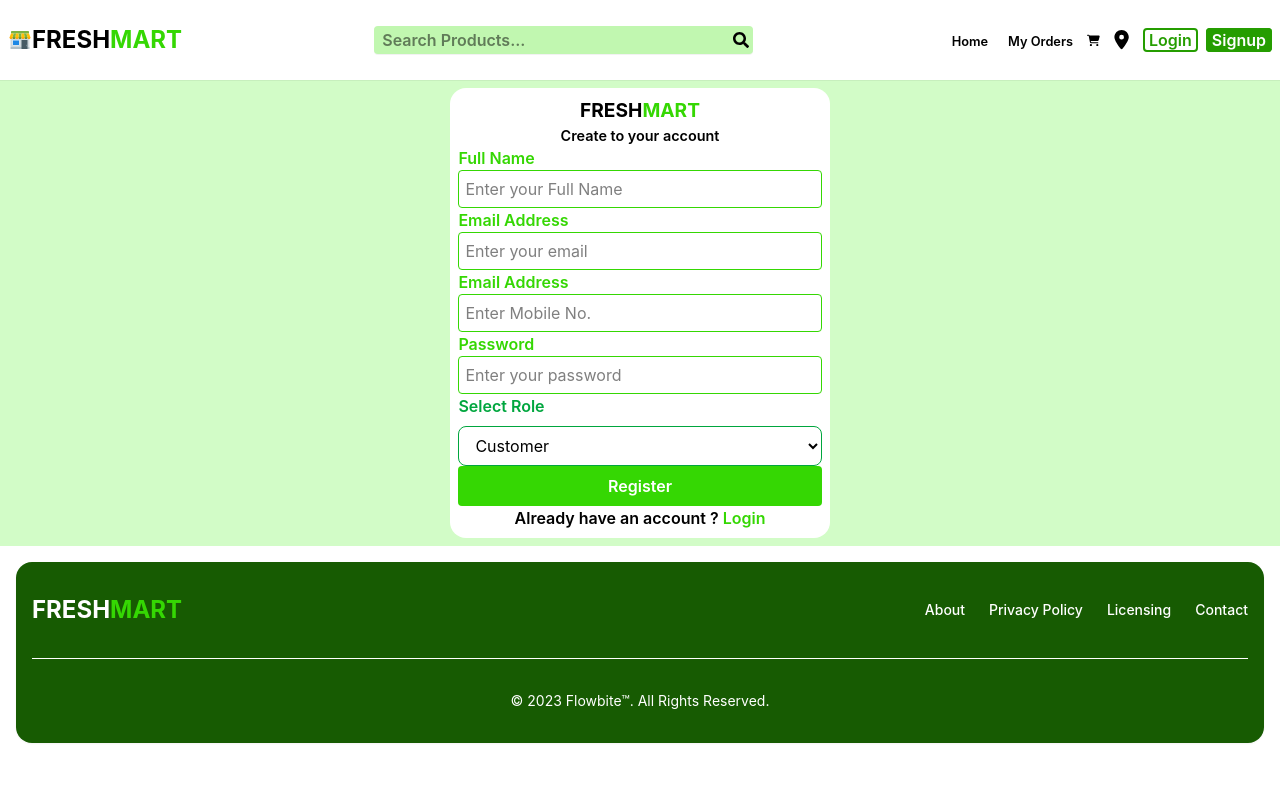
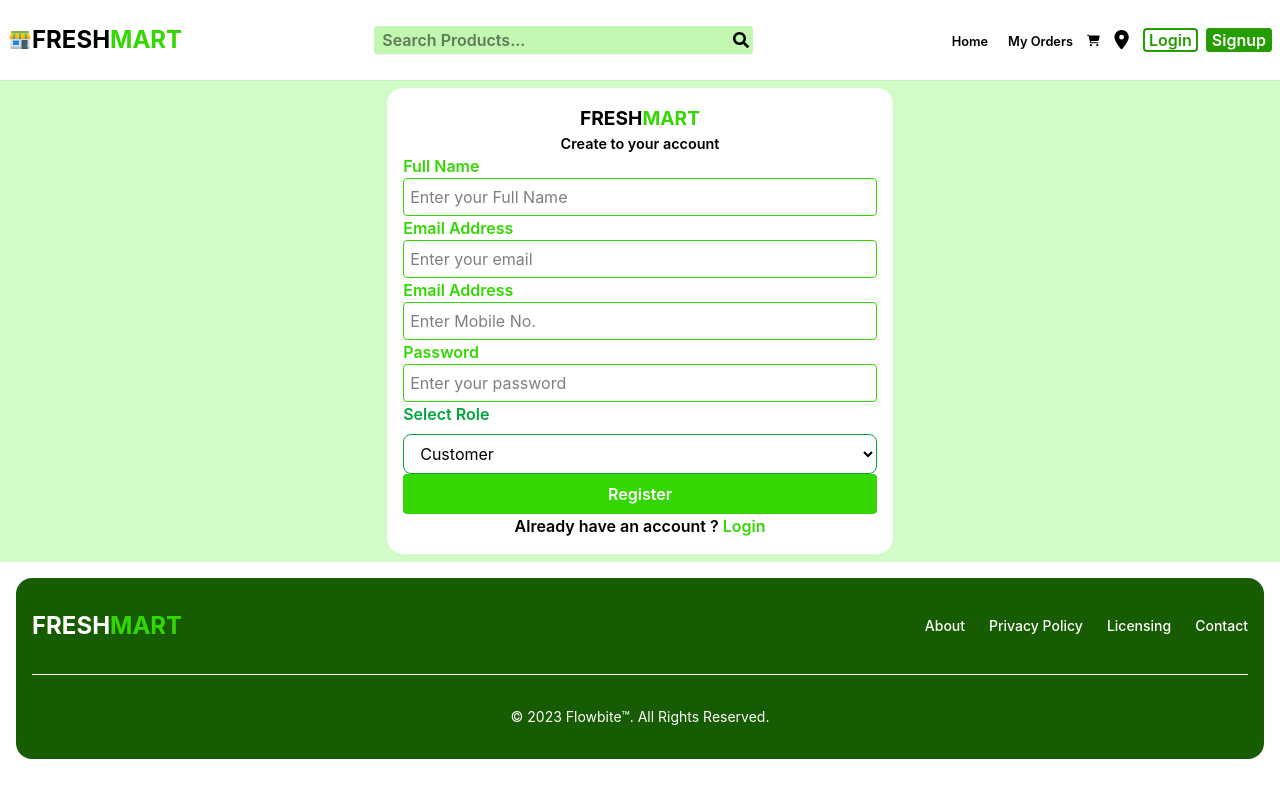
Before and after one commit to VivekAnand-5656/FreshMart---Grocery-Web-App, a React (Vite) app: page /signup in a window 1280 px wide. Built offline with nearby package versions, Linux system fonts and the light colour scheme.

Commit message:
Update login ui

```diff
--- a/src/Components/Login.jsx
+++ b/src/Components/Login.jsx
@@ -62,7 +62,7 @@ const Login = () => {
     <>
       <div className=' w-full h-[90vh] bg-[#d2fcc7] flex justify-center items-center p-2 ' >
 
-        <div className='bg-[#ffffff] sm:w-[30%] w-[80%] h-full rounded-2xl p-2 flex flex-col justify-center   ' >
+        <div className='bg-[#ffffff] sm:w-[30%] w-[80%] h-auto rounded-2xl p-2 flex flex-col justify-center   ' >
           <h1 className=' sm:text-[1.2em] font-bold uppercase text-[#000000] text-center  ' >Fresh<span className=' text-[#35d703] ' >Mart</span>  </h1 >
           <p className=' text-center font-bold text-2xl ' >Welcome Back 👋 </p>
           <p className=' text-center font-semibold text-[0.9rem] ' >Login to your account</p>
--- a/src/Components/Signup.jsx
+++ b/src/Components/Signup.jsx
@@ -52,7 +52,7 @@ const Signup = () => {
   return (
     <>
       <div className=' w-full h-auto bg-[#d2fcc7] flex justify-center items-center p-2 ' >
-        <div className='bg-[#ffffff] sm:w-[30%] w-[80%] h-full rounded-2xl p-2 flex flex-col justify-center   ' >
+        <div className='bg-[#ffffff] sm:w-[40%] w-[80%] h-auto rounded-2xl p-4 flex flex-col justify-center   ' >
           <h1 className=' sm:text-[1.2em] font-bold uppercase text-[#000000] text-center  ' >Fresh<span className=' text-[#35d703] ' >Mart</span>  </h1 >
           <p className=' text-center font-semibold text-[0.9rem] ' >Create to your account</p>
           <form
```
